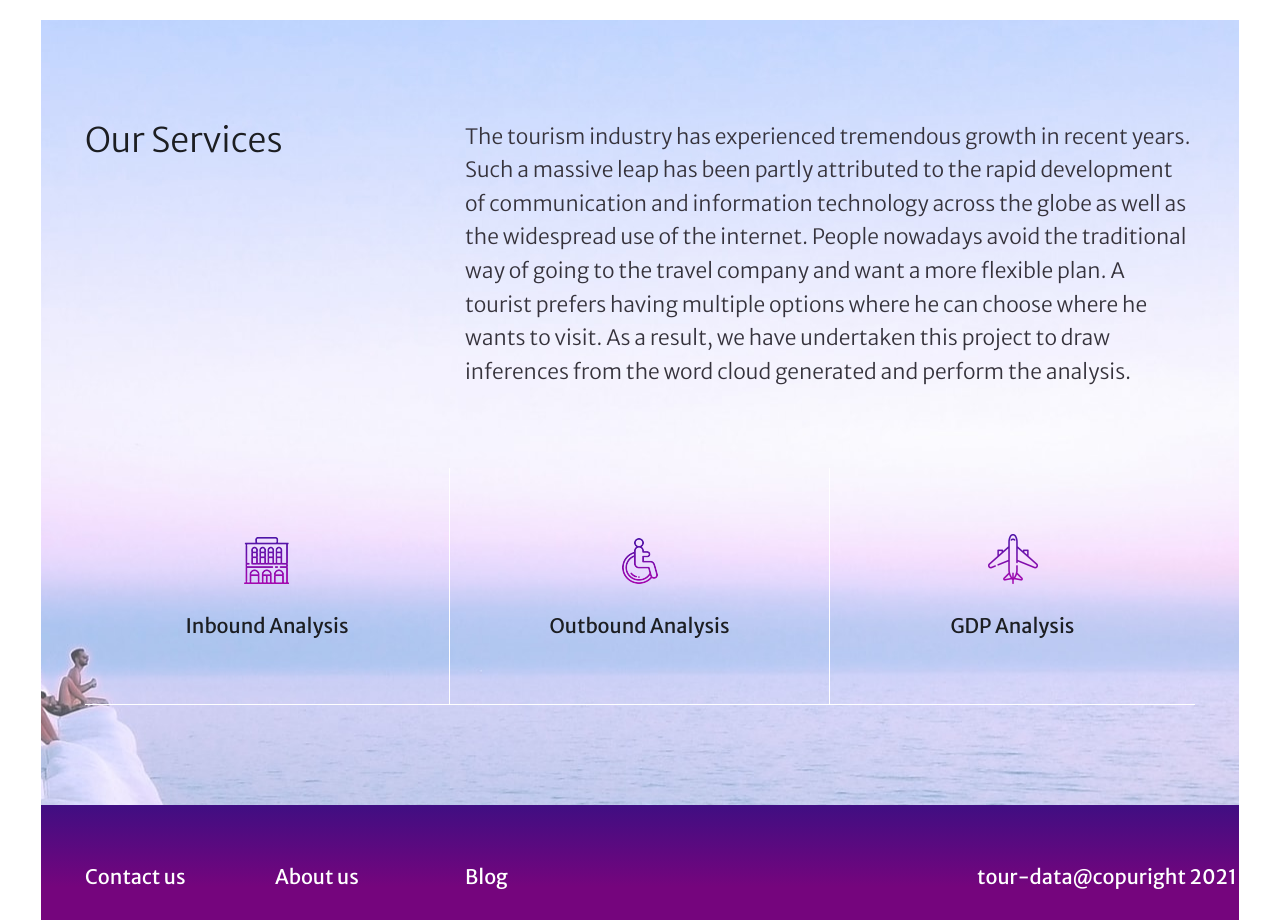
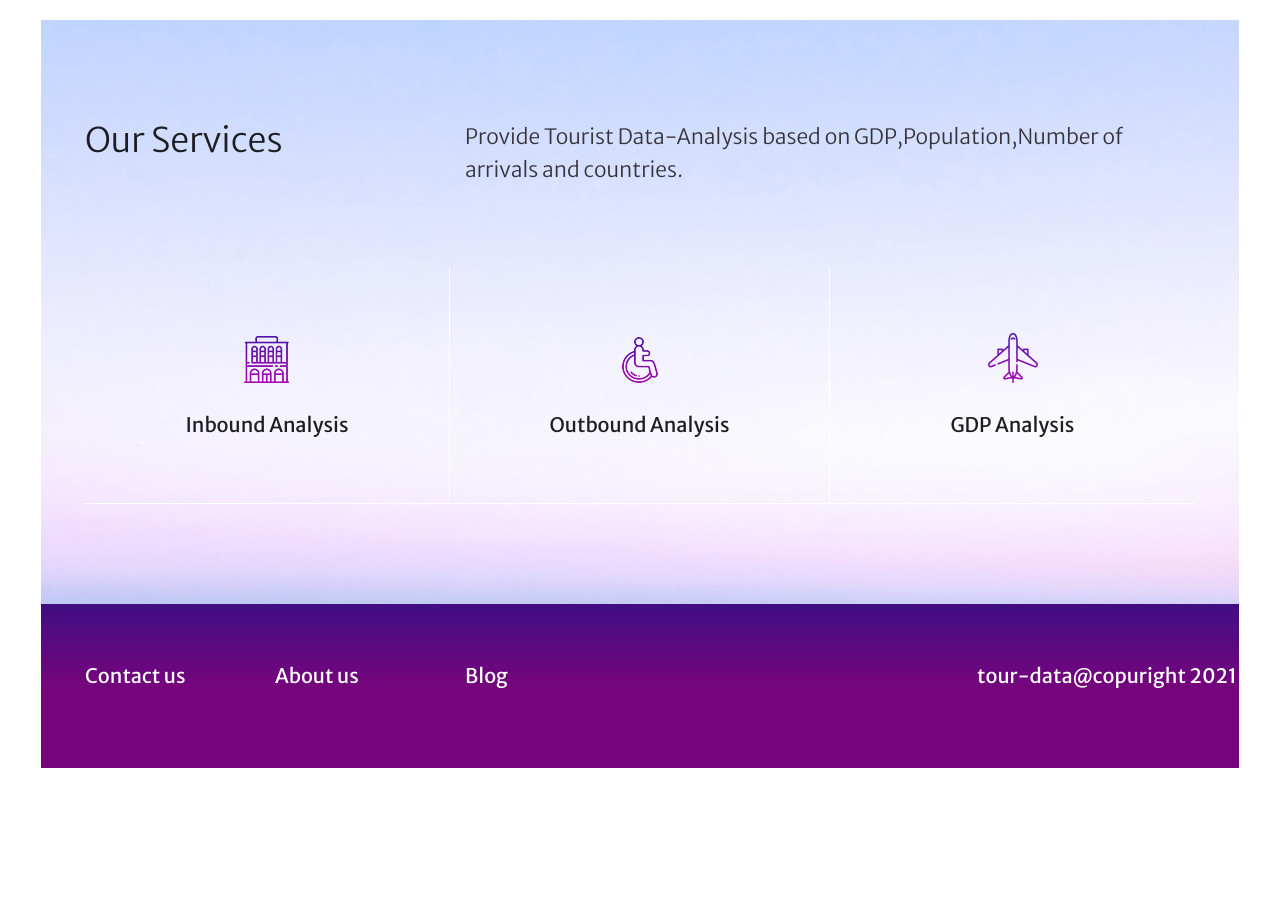
Before and after one commit to shahsaumil/tourism_analysis, a plain HTML site: page index.html in a window 1280 px wide. Shown: the part 1700-2620 px from the top of the page. After the commit the page ends 2509 px from the top, so only its background shows below. Drawn offline with Linux system fonts and the light colour scheme.

Commit message:
Update index.html

```diff
--- a/index.html
+++ b/index.html
@@ -285,7 +285,7 @@ width: 918px;
                     </div>
                     <div class="col-xl-8 col-lg-8 offset-md-1 col-md-8 col-sm-12 col-12 mb60">
                         <div class="">
-                            <p class="lead">The tourism industry has experienced tremendous growth in recent years. Such a massive leap has been partly attributed to the rapid development of communication and information technology across the globe as well as the widespread use of the internet. People nowadays avoid the traditional way of going to the travel company and want a more flexible plan. A tourist prefers having multiple options where he can choose where he wants to visit. As a result, we have undertaken this project to draw inferences from the word cloud generated and perform the analysis.</p>
+                            <p class="lead">Provide Tourist Data-Analysis based on GDP,Population,Number of arrivals and countries.</p>
                         </div>
                     </div>
                 </div>
```
